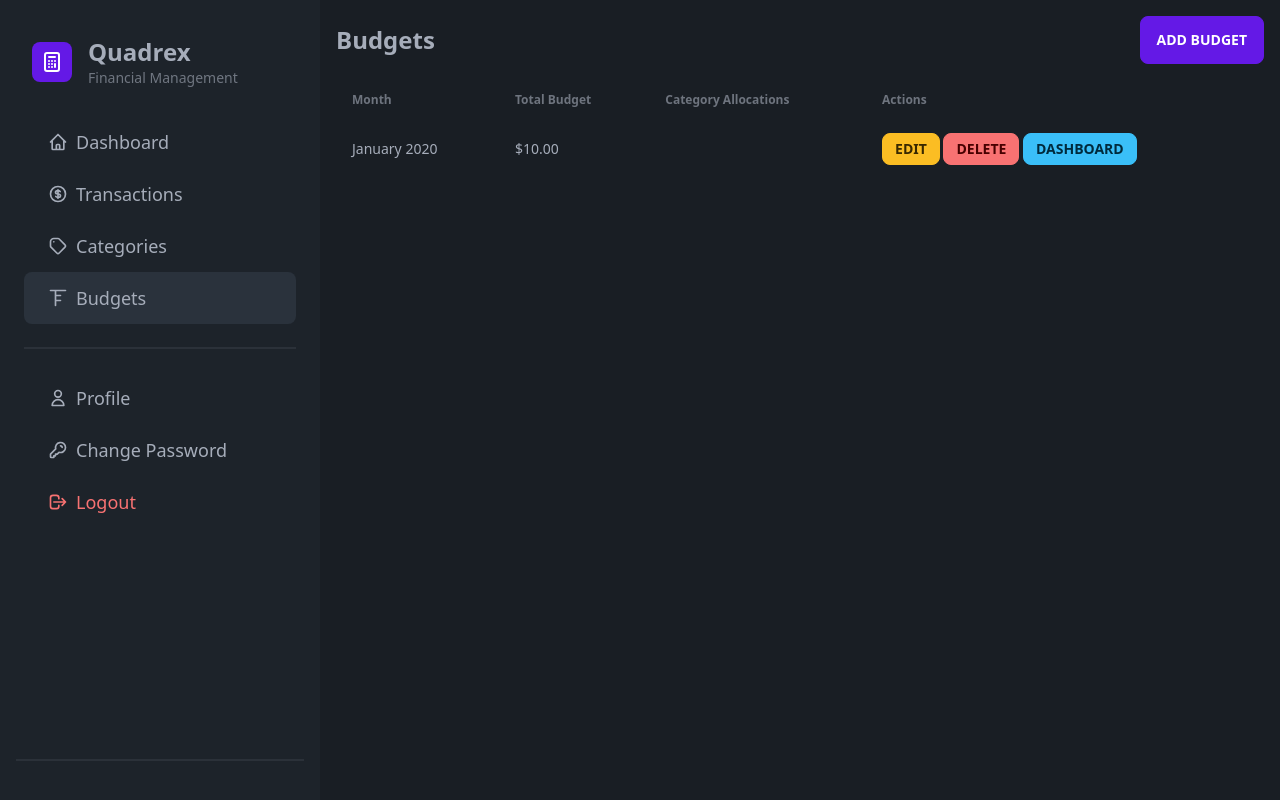
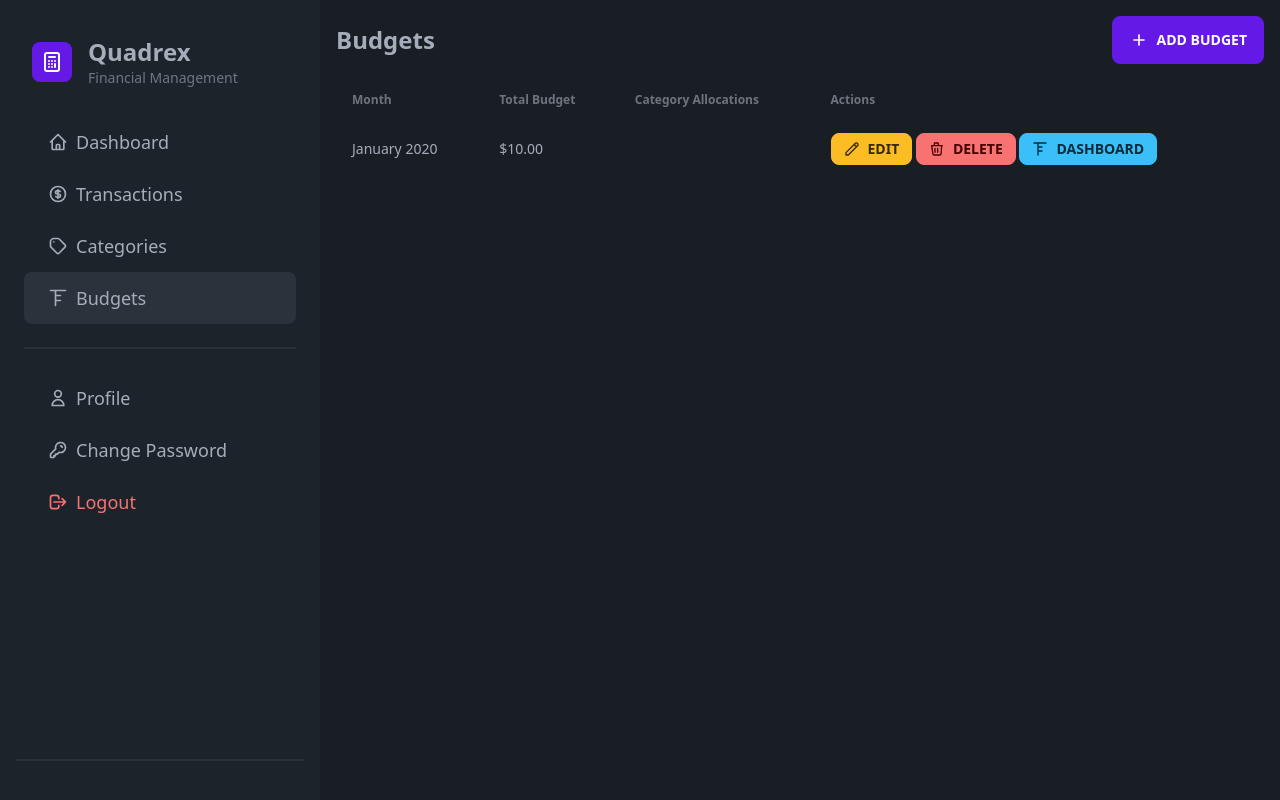
Before and after one commit to eonseed/quadrex, a Flask app: page /budgets/list in a window 1280 px wide. Run offline with Flask 3, Linux system fonts and the light colour scheme; a user stored in the database is signed in; tables that the repository leaves empty hold one stand-in row (values such as "Sample post"); some libraries are stand-ins or nearby versions.

Commit message:
Fix Jinja2 syntax error and update form to use HTMX for modal dialog submission
* **app/templates/budgets/_form.html**
  - Remove `if budget else []` part to fix Jinja2 syntax error
  - Add HTMX attributes for modal dialog submission

* **app/templates/budgets/list.html**
  - Update "Add Budget" button to use HTMX for modal dialog
  - Update "Edit" button to use HTMX for modal dialog
  - Add inline styles for buttons and colors to match design

```diff
--- a/app/templates/budgets/_form.html
+++ b/app/templates/budgets/_form.html
@@ -1,4 +1,4 @@
-<form method="POST" action="{{ url_for('budgets.add_budget' if not budget else 'budgets.edit_budget', id=budget.id if budget else None) }}">
+<form method="POST" hx-post="{{ url_for('budgets.add_budget' if not budget else 'budgets.edit_budget', id=budget.id if budget else None) }}" hx-target="#budget-form-content" hx-swap="innerHTML">
     <input type="hidden" name="csrf_token" value="{{ csrf_token() }}">
     {% if budget %}
     <input type="hidden" name="budget_id" value="{{ budget.id }}">
@@ -22,7 +22,7 @@
             <span class="label-text">Category Allocations (Optional)</span>
         </label>
         <div id="category-allocations">
-            {% for allocation in budget.category_allocations if budget else [] %}
+            {% for allocation in budget.category_allocations %}
             <div class="flex items-center gap-2 mb-2">
                 <select name="category_allocations[][category_id]" class="select select-bordered">
                     {% for category in categories %}
--- a/app/templates/budgets/list.html
+++ b/app/templates/budgets/list.html
@@ -5,7 +5,12 @@
 {% block app_content %}
 <div class="flex justify-between items-center mb-4">
     <h1 class="text-2xl font-bold">Budgets</h1>
-    <button class="btn btn-primary" hx-get="{{ url_for('budgets.add_budget') }}" hx-target="#budget-modal" hx-trigger="click">Add Budget</button>
+    <button class="btn btn-primary gap-2" hx-get="{{ url_for('budgets.add_budget') }}" hx-target="#budget-modal" onclick="document.getElementById('budget-modal').showModal()">
+        <svg class="w-5 h-5" fill="none" stroke="currentColor" viewBox="0 0 24 24">
+            <path stroke-linecap="round" stroke-linejoin="round" stroke-width="2" d="M12 6v6m0 0v6m0-6h6m-6 0H6"/>
+        </svg>
+        Add Budget
+    </button>
 </div>
 
 {% if budgets %}
@@ -30,9 +35,24 @@
                     {% endfor %}
                 </td>
                 <td>
-                    <button class="btn btn-sm btn-warning" hx-get="{{ url_for('budgets.edit_budget', id=budget.id) }}" hx-target="#budget-modal" hx-trigger="click">Edit</button>
-                    <button class="btn btn-sm btn-error" hx-delete="{{ url_for('budgets.delete_budget', id=budget.id) }}" hx-target="this" hx-confirm="Are you sure you want to delete this budget?">Delete</button>
-                    <a href="{{ url_for('budgets.dashboard', month=budget.month.strftime('%Y-%m')) }}" class="btn btn-sm btn-info">Dashboard</a>
+                    <button class="btn btn-sm btn-warning gap-2" hx-get="{{ url_for('budgets.edit_budget', id=budget.id) }}" hx-target="#budget-modal" onclick="document.getElementById('budget-modal').showModal()">
+                        <svg class="w-4 h-4" fill="none" stroke="currentColor" viewBox="0 0 24 24">
+                            <path stroke-linecap="round" stroke-linejoin="round" stroke-width="2" d="M15.232 5.232l3.536 3.536m-2.036-5.036a2.5 2.5 0 113.536 3.536L6.5 21.036H3v-3.572L16.732 3.732z"/>
+                        </svg>
+                        Edit
+                    </button>
+                    <button class="btn btn-sm btn-error gap-2" hx-delete="{{ url_for('budgets.delete_budget', id=budget.id) }}" hx-target="this" hx-confirm="Are you sure you want to delete this budget?">
+                        <svg class="w-4 h-4" fill="none" stroke="currentColor" viewBox="0 0 24 24">
+                            <path stroke-linecap="round" stroke-linejoin="round" stroke-width="2" d="M19 7l-.867 12.142A2 2 0 0116.138 21H7.862a2 2 0 01-1.995-1.858L4 7m5 4v6m4-6v6m1-10V4a1 1 0 00-1-1h-4a1 1 0 00-1 1v3M4 7h16"/>
+                        </svg>
+                        Delete
+                    </button>
+                    <a href="{{ url_for('budgets.dashboard', month=budget.month.strftime('%Y-%m')) }}" class="btn btn-sm btn-info gap-2">
+                        <svg class="w-4 h-4" fill="none" stroke="currentColor" viewBox="0 0 24 24">
+                            <path stroke-linecap="round" stroke-linejoin="round" stroke-width="2" d="M3 3h18M9 3v18M9 9h6M9 15h6"/>
+                        </svg>
+                        Dashboard
+                    </a>
                 </td>
             </tr>
             {% endfor %}
@@ -48,13 +68,13 @@
 
 <!-- Budget Modal -->
 <dialog id="budget-modal" class="modal">
-    <div class="modal-box">
+    <div class="modal-box w-11/12 max-w-2xl">
         <h3 class="font-bold text-lg mb-4">Budget Form</h3>
         <div id="budget-form-content">
             <!-- Form content will be loaded here via HTMX -->
         </div>
         <div class="modal-action">
-            <button class="btn" onclick="budget-modal.close()">Close</button>
+            <button class="btn" onclick="document.getElementById('budget-modal').close()">Close</button>
         </div>
     </div>
 </dialog>
```
